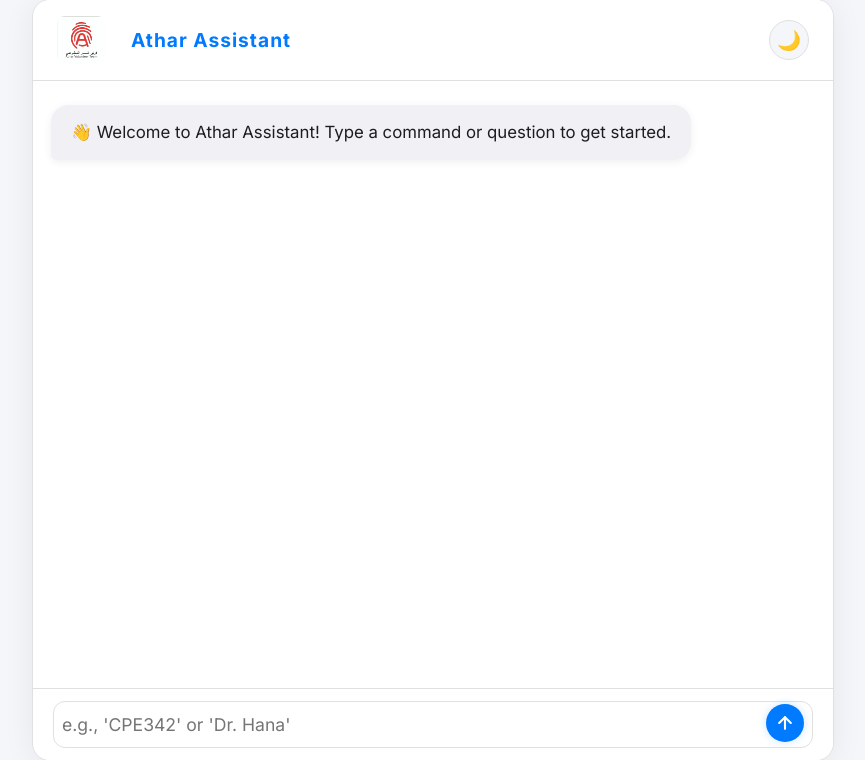
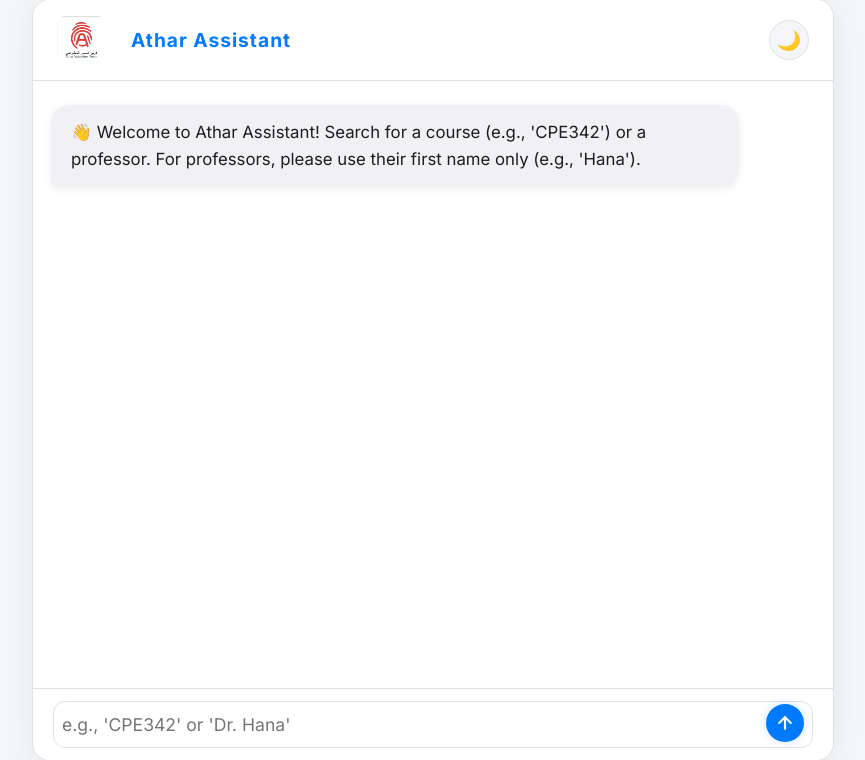
Before and after one commit to Omarmubx7/htu-assistant, a Flask app: page / in a window 1280 px wide. Shown: the part 20-780 px from the top of the page, without its empty margins (207-1072 px from the left). Run offline with Flask 3, Linux system fonts and the light colour scheme.

Commit message:
docs: Update welcome message with search instructions

```diff
--- a/static/index.html
+++ b/static/index.html
@@ -234,7 +234,7 @@
         </div>
         <div id="chat-window">
             <div class="message bot-message">
-                <div class="message-bubble" id="welcome-typewriter">👋 Welcome to Athar Assistant! Type a command or question to get started.</div>
+                <div class="message-bubble" id="welcome-typewriter">👋 Welcome to Athar Assistant! Search for a course (e.g., 'CPE342') or a professor. For professors, please use their first name only (e.g., 'Hana').</div>
             </div>
         </div>
         <div class="typing-indicator">
--- a/templates/index.html
+++ b/templates/index.html
@@ -234,7 +234,7 @@
         </div>
         <div id="chat-window">
             <div class="message bot-message">
-                <div class="message-bubble" id="welcome-typewriter">👋 Welcome to HTU Assistant! Type a command or question to get started.</div>
+                <div class="message-bubble" id="welcome-typewriter">👋 Welcome to Athar Assistant! Search for a course (e.g., 'CPE342') or a professor. For professors, please use their first name only (e.g., 'Hana').</div>
             </div>
         </div>
         <div class="typing-indicator">
```
